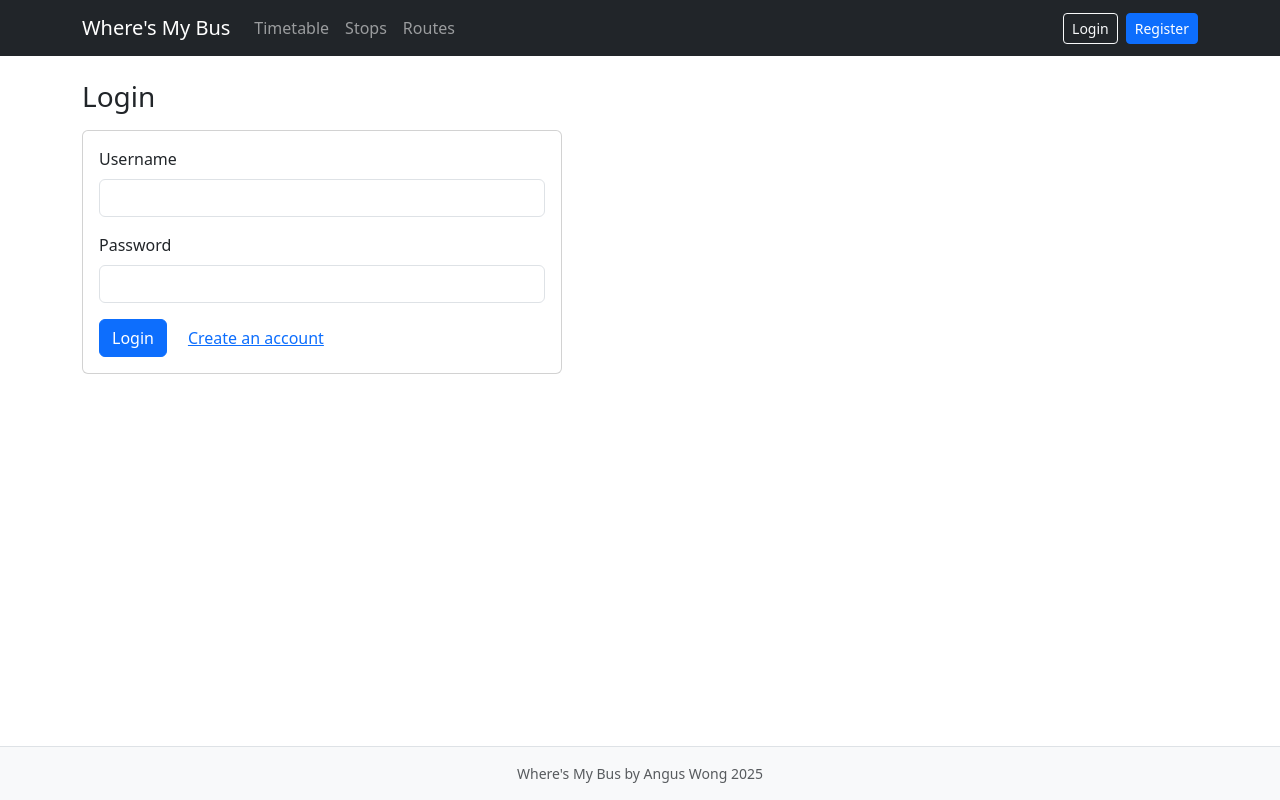
After one commit to wongy123/WheresMyBus, a Flask app: page /login in a window 1280 px wide. The commit adds this page. Run offline with Flask 3, Linux system fonts and the light colour scheme.

Commit message:
Add login/register page

```diff
--- a/client/app.py
+++ b/client/app.py
@@ -1,17 +1,24 @@
 # app.py
 import os
-from flask import Flask, render_template
-from flask_htmx import HTMX
 from datetime import datetime
 import pytz
+from flask import Flask, render_template, session
+from flask_htmx import HTMX
 
+# Config from env
 API_BASE = os.environ.get("API_BASE_URL", "http://localhost:3000/api")
+BASE_PATH = os.environ.get("BASE_PATH", "").rstrip("/")  # e.g. "/wheresmybus" or ""
+FLASK_SECRET_KEY = os.environ.get("FLASK_SECRET_KEY", "dev-secret")  # set a real secret in prod
 BRISBANE_TZ = pytz.timezone("Australia/Brisbane")
 
 def create_app():
     app = Flask(__name__)
+    app.secret_key = FLASK_SECRET_KEY
+    # If you want the session cookie scoped to the subpath only, uncomment:
+    # app.config["SESSION_COOKIE_PATH"] = BASE_PATH or "/"
     HTMX(app)
 
+    # -------- Template filters --------
     @app.template_filter("to_brisbane")
     def to_brisbane(iso_str, fmt="%d %b %Y %I:%M %p"):
         if not iso_str:
@@ -36,29 +43,44 @@ def create_app():
                 return {"status": "ontime", "label": "On time", "cls": "text-bg-success"}
             mins = abs(s) // 60
             if s > 0:
-                return {"status": "late", "label": f"+{mins}m late", "cls": "text-bg-warning"}
+                return {"status": "late", "label": f"{mins}m late", "cls": "text-bg-warning"}
             else:
-                return {"status": "early", "label": f"-{mins}m early", "cls": "text-bg-info"}
+                return {"status": "early", "label": f"{mins}m early", "cls": "text-bg-info"}
         except Exception:
             return {"status": "scheduled", "label": "Scheduled", "cls": "text-bg-secondary"}
 
+    # -------- Template globals --------
     @app.context_processor
     def inject_globals():
-        return {"API_BASE_URL": API_BASE}
+        return {
+            "API_BASE_URL": API_BASE,
+            "BASE_PATH": BASE_PATH,
+            "current_user": session.get("user"),
+            "access_token": session.get("access_token"),
+        }
 
-    @app.route("/")
+    # -------- Routes --------
+    # Mount home under BASE_PATH so it works at subdirectory deployments
+    home_rule = f"{BASE_PATH}/" if BASE_PATH else "/"
+
+    @app.route(home_rule)
     def home():
         return render_template("home.html")
 
+    # -------- Blueprints --------
     from route import bp as route_bp
     from stop import bp as stop_bp
     from timetable import bp as timetable_bp
-    app.register_blueprint(route_bp)
-    app.register_blueprint(stop_bp)
-    app.register_blueprint(timetable_bp)
+    from auth import bp as auth_bp
+
+    # Register all blueprints under the same BASE_PATH prefix
+    app.register_blueprint(auth_bp,      url_prefix=BASE_PATH or None)
+    app.register_blueprint(route_bp,     url_prefix=BASE_PATH or None)
+    app.register_blueprint(stop_bp,      url_prefix=BASE_PATH or None)
+    app.register_blueprint(timetable_bp, url_prefix=BASE_PATH or None)
 
     return app
 
 if __name__ == "__main__":
     app = create_app()
-    app.run(debug=True, port=5050)
+    app.run(debug=True, port=5000)
--- /dev/null
+++ b/client/auth.py
@@ -0,0 +1,79 @@
+# auth.py
+import os
+from flask import Blueprint, render_template, request, redirect, url_for, session, flash
+import requests
+
+bp = Blueprint("auth", __name__)
+API_BASE = os.environ.get("API_BASE_URL", "http://localhost:3000/api")
+BASE_PATH = os.environ.get("BASE_PATH", "")
+
+def api_post(path, json=None):
+    url = f"{API_BASE.rstrip('/')}/{path.lstrip('/')}"
+    resp = requests.post(url, json=json or {}, timeout=10)
+    # Allow 4xx handling in-page
+    if resp.status_code == 404:
+        return None, 404
+    if 400 <= resp.status_code < 600:
+        try:
+            return resp.json(), resp.status_code
+        except Exception:
+            return {"error": f"HTTP {resp.status_code}"}, resp.status_code
+    return resp.json(), 200
+
+@bp.get("/login")
+def login_form():
+    next_url = request.args.get("next") or f"{BASE_PATH}/"
+    return render_template("auth/login.html", next_url=next_url)
+
+@bp.post("/login")
+def login_submit():
+    username = (request.form.get("username") or "").strip()
+    password = request.form.get("password") or ""
+    next_url = request.form.get("next") or f"{BASE_PATH}/"
+
+    payload = {"username": username, "password": password}
+    data, status = api_post("auth/login", json=payload)
+
+    if status != 200:
+        msg = (data or {}).get("message") or (data or {}).get("error") or "Login failed."
+        flash(msg, "danger")
+        return render_template("auth/login.html", next_url=next_url, username=username), 400
+
+    # Store in session
+    session["access_token"] = data.get("accessToken")
+    session["user"] = data.get("user") or {"username": username}
+    flash("Logged in successfully.", "success")
+    return redirect(next_url)
+
+@bp.get("/register")
+def register_form():
+    next_url = request.args.get("next") or f"{BASE_PATH}/"
+    return render_template("auth/register.html", next_url=next_url)
+
+@bp.post("/register")
+def register_submit():
+    username = (request.form.get("username") or "").strip()
+    password = request.form.get("password") or ""
+    next_url = request.form.get("next") or f"{BASE_PATH}/"
+
+    payload = {"username": username, "password": password}
+    data, status = api_post("auth/register", json=payload)
+
+    if status != 200:
+        msg = (data or {}).get("message") or (data or {}).get("error") or "Registration failed."
+        flash(msg, "danger")
+        return render_template("auth/register.html", next_url=next_url, username=username), 400
+
+    # Auto-login after register
+    session["access_token"] = data.get("accessToken")
+    session["user"] = data.get("user") or {"username": username}
+    flash("Registration successful. You are now logged in.", "success")
+    return redirect(next_url)
+
+@bp.post("/logout")
+def logout():
+    session.clear()
+    flash("You’ve been logged out.", "info")
+    # Redirect to Referer or home
+    ref = request.headers.get("Referer")
+    return redirect(ref or f"{BASE_PATH}/")
--- /dev/null
+++ b/client/templates/auth/login.html
@@ -0,0 +1,32 @@
+{% extends "base.html" %}
+{% block content %}
+<h1 class="h3 mb-3">Login</h1>
+
+{% with messages = get_flashed_messages(with_categories=True) %}
+  {% if messages %}
+    {% for category, msg in messages %}
+      <div class="alert alert-{{ category }} alert-dismissible fade show" role="alert">
+        {{ msg }}
+        <button type="button" class="btn-close" data-bs-dismiss="alert" aria-label="Close"></button>
+      </div>
+    {% endfor %}
+  {% endif %}
+{% endwith %}
+
+<form method="post" action="{{ BASE_PATH }}/login" class="card p-3" style="max-width: 480px;">
+  <input type="hidden" name="next" value="{{ next_url }}">
+  <div class="mb-3">
+    <label for="username" class="form-label">Username</label>
+    <input id="username" name="username" class="form-control" required autocomplete="username"
+           value="{{ username or '' }}">
+  </div>
+  <div class="mb-3">
+    <label for="password" class="form-label">Password</label>
+    <input id="password" name="password" type="password" class="form-control" required autocomplete="current-password">
+  </div>
+  <div class="d-flex align-items-center gap-2">
+    <button class="btn btn-primary" type="submit">Login</button>
+    <a class="btn btn-link" href="{{ BASE_PATH }}/register">Create an account</a>
+  </div>
+</form>
+{% endblock %}
--- a/client/templates/base.html
+++ b/client/templates/base.html
@@ -11,24 +11,39 @@
 <body class="d-flex flex-column min-vh-100">
   <nav class="navbar navbar-expand-lg navbar-dark bg-dark">
     <div class="container">
-      <a class="navbar-brand" href="/">Where's My Bus</a>
-      <button class="navbar-toggler" type="button" data-bs-toggle="collapse" data-bs-target="#navbarNav"
-              aria-controls="navbarNav" aria-expanded="false" aria-label="Toggle navigation">
+      <a class="navbar-brand" href="{{ BASE_PATH }}/">Where's My Bus</a>
+      <button class="navbar-toggler" type="button" data-bs-toggle="collapse"
+              data-bs-target="#navbarNav" aria-controls="navbarNav" aria-expanded="false"
+              aria-label="Toggle navigation">
         <span class="navbar-toggler-icon"></span>
       </button>
+
       <div class="collapse navbar-collapse" id="navbarNav">
         <ul class="navbar-nav me-auto mb-2 mb-lg-0">
-          <li class="nav-item"><a class="nav-link" href="/timetable">Timetable</a></li>
-          <li class="nav-item"><a class="nav-link" href="/stops">Stops</a></li>
-          <li class="nav-item"><a class="nav-link" href="/routes">Routes</a></li>
+          <li class="nav-item"><a class="nav-link" href="{{ BASE_PATH }}/timetable">Timetable</a></li>
+          <li class="nav-item"><a class="nav-link" href="{{ BASE_PATH }}/stops">Stops</a></li>
+          <li class="nav-item"><a class="nav-link" href="{{ BASE_PATH }}/routes">Routes</a></li>
         </ul>
+
         <div class="d-flex gap-2">
-          <button id="btnLogin" class="btn btn-outline-light btn-sm">Login</button>
-          <button id="btnLogout" class="btn btn-outline-warning btn-sm d-none">Logout</button>
+          {% if current_user %}
+            <div class="d-flex align-items-center gap-2">
+              <span class="navbar-text text-light small mb-0">
+                Welcome, {{ current_user.username }}
+              </span>
+              <form method="post" action="{{ BASE_PATH }}/logout" class="mb-0">
+                <button class="btn btn-outline-warning btn-sm" type="submit">Logout</button>
+              </form>
+            </div>
+          {% else %}
+            <a class="btn btn-outline-light btn-sm" href="{{ BASE_PATH }}/login">Login</a>
+            <a class="btn btn-primary btn-sm" href="{{ BASE_PATH }}/register">Register</a>
+          {% endif %}
         </div>
       </div>
     </div>
   </nav>
+
 
   <main class="flex-grow-1 py-4">
     <div class="container">
```
Also changed, not shown: client/templates/auth/register.html (added, +32 -0 lines).
